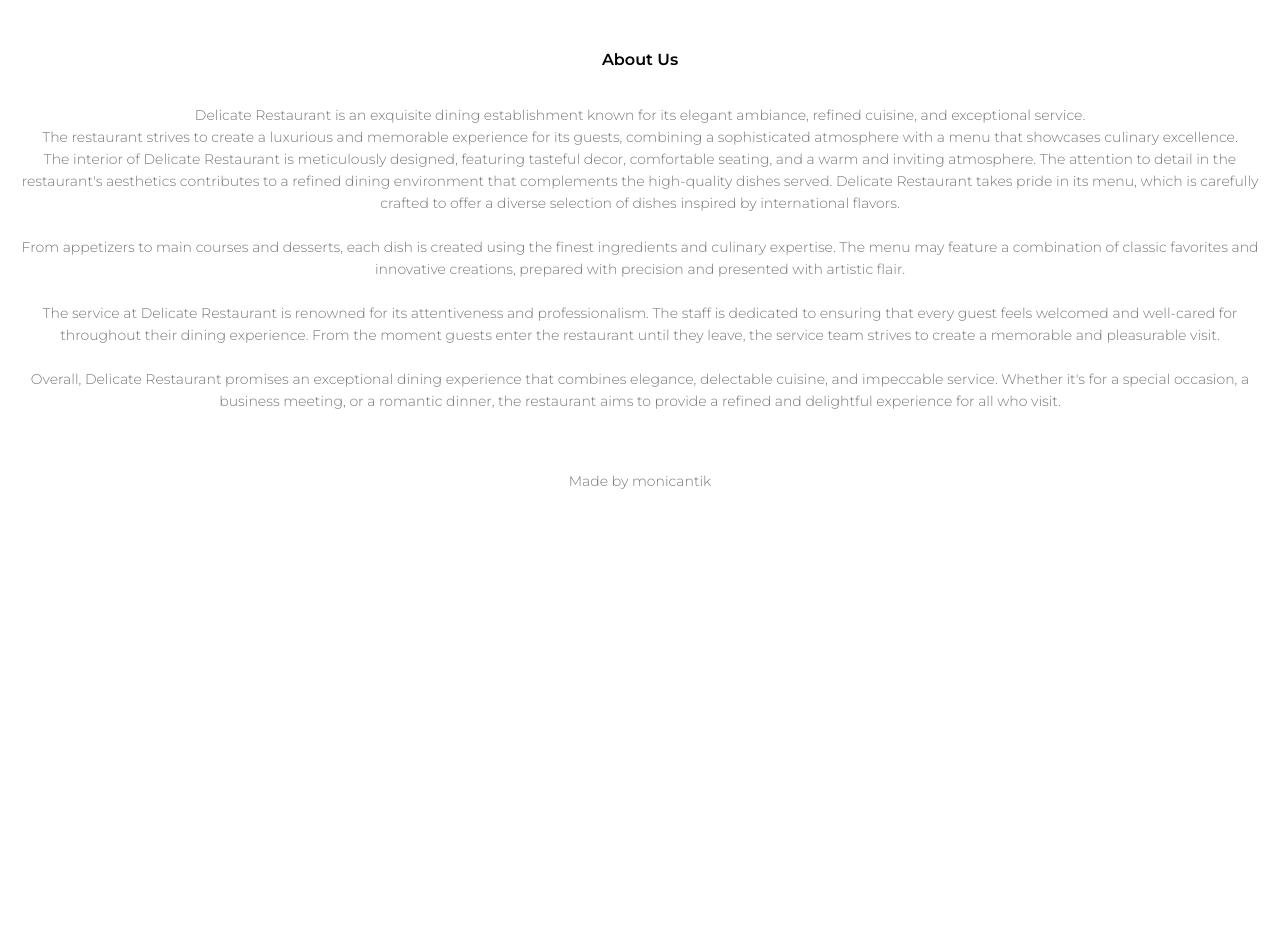
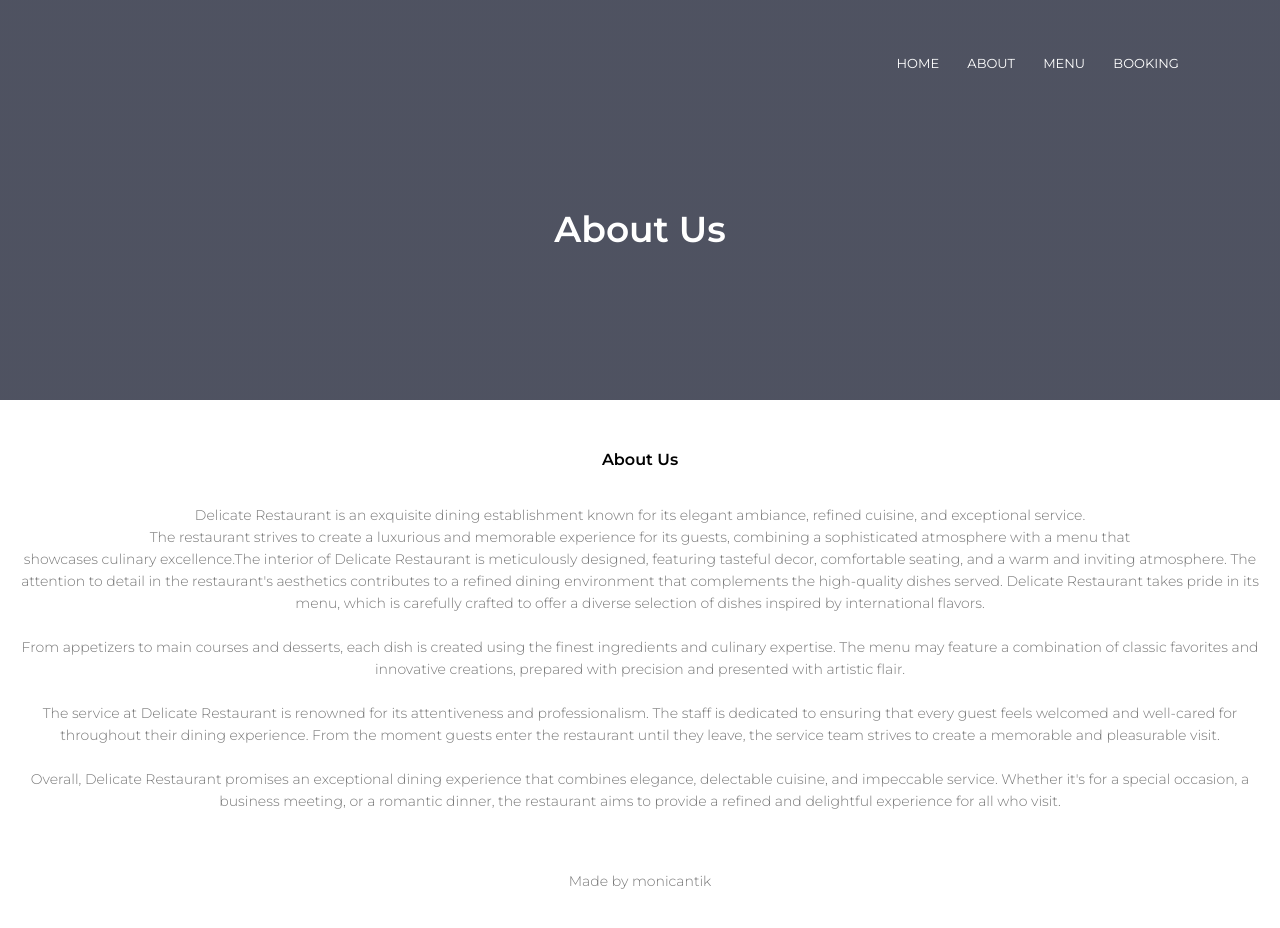
Before and after one commit to dilaaindah/UAS_Pemrograman_Lanjut, a plain HTML site: page about.html in a window 1280 px wide. Before the commit the page ends 800 px from the top, so only its background shows below. Drawn offline with Linux system fonts and the light colour scheme.

Commit message:
Update about 1.html

```diff
--- a/about.html
+++ b/about.html
@@ -4,7 +4,7 @@
     <meta charset="UTF-8">
     <meta http-equiv="X-UA-Compatible" content="IE=edge">
     <meta name="viewport" content="width=device-width, initial-scale=1.0">
-    <title>Restaurant Website</title>
+    <title>About Us</title>
     <link rel="stylesheet" href="style.css">
     <link rel="preconnect" href="https://fonts.googleapis.com">
 <link rel="preconnect" href="https://fonts.gstatic.com" crossorigin>
@@ -12,6 +12,21 @@
 <link rel="stylesheet" href="//cdn.jsdelivr.net/npm/@fortawesome/fontawesome-free@6.2.1/css/fontawesome.min.css">
 </head>
 <body>
+    <section class="sub-header">
+        <nav>
+            <a href="index.html"><img src=""></a>
+            <div class="nav-links" id="navLinks">
+                <i class="fa-solid fa-xmark" onclick="hideMenu()"></i>
+               <ul>
+                <li><a href="index.html">HOME</a></li>
+                <li><a href="about.html">ABOUT</a></li>
+                <li><a href="menu.html">MENU</a></li>
+                <li><a href="http://localhost/rtbs/">BOOKING</a></li>
+               </ul>
+            </div>
+            <i class="fa-solid fa-bars" onclick="showMenu()"></i>
+        </nav>
+        <h1>About Us</h1>
 
 </section>
 <!------- Footer ------>
@@ -19,7 +34,7 @@
     <h4>About Us</h4>
     <p> Delicate Restaurant is an exquisite dining establishment known for its elegant ambiance, refined cuisine, and exceptional service.<br>
         The restaurant strives to create a luxurious and memorable experience for its guests, combining a sophisticated atmosphere with
-        a menu that showcases culinary excellence.<br> The interior of Delicate Restaurant is meticulously designed, featuring tasteful decor,
+        a menu that<br>showcases culinary excellence.The interior of Delicate Restaurant is meticulously designed, featuring tasteful decor,
         comfortable seating, and a warm and inviting atmosphere. The attention to detail in the restaurant's aesthetics contributes to a
         refined dining environment that complements the high-quality dishes served. Delicate Restaurant takes pride in its menu, which is
         carefully crafted to offer a diverse selection of dishes inspired by international flavors. <br>
```
